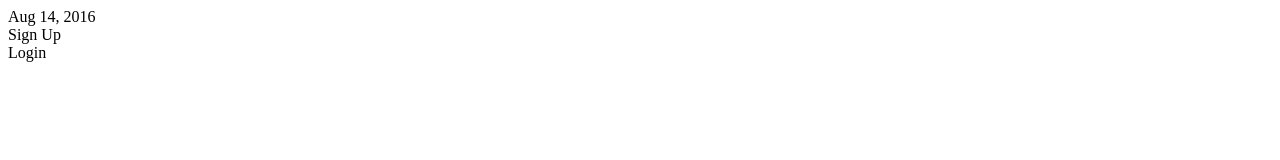
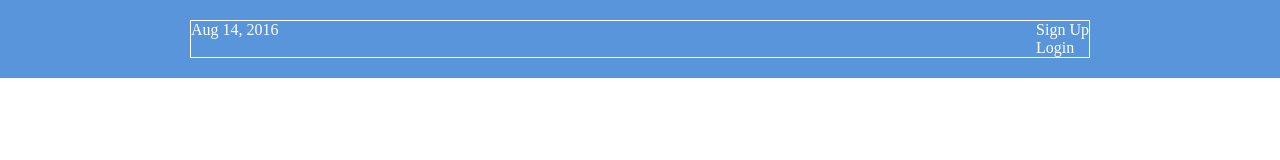
Before and after one commit to ToddMurphy92/itetc-websites, a plain HTML site: page flexbox/flexbox.html in a window 1280 px wide. Drawn offline with Linux system fonts and the light colour scheme.

Commit message:
Further work on flexbox lesson

```diff
--- a/flexbox/flexbox.html
+++ b/flexbox/flexbox.html
@@ -9,9 +9,11 @@
         <div class='menu-container'>
             <div class='menu'>
                 <div class='date'>Aug 14, 2016</div>
+                <div class="links">
                     <div class='signup'>Sign Up</div>
                     <div class='login'>Login</div>
                 </div>
             </div>
+        </div>
     </body>
 </html>
--- a/flexbox/styles.css
+++ b/flexbox/styles.css
@@ -0,0 +1,20 @@
+* {
+  margin: 0;
+  padding: 0;
+  box-sizing: border-box;
+}
+
+.menu-container {
+  color: #fff;
+  background-color: #5995DA;  /* Blue */
+  padding: 20px 0;
+  display: flex;
+  justify-content: center;
+}
+
+.menu {
+  border: 1px solid #fff;  /* For debugging */
+  width: 900px;
+  display: flex;
+  justify-content: space-between;
+}
```
Also changed, not shown: flexbox/images/awesome-logo.svg (added), flexbox/images/five.svg (added), flexbox/images/four.svg (added), flexbox/images/one.svg (added), flexbox/images/social-icons.svg (added), flexbox/images/three.svg (added), flexbox/images/two.svg (added). Lines whose indentation alone changed are shown as unchanged.
